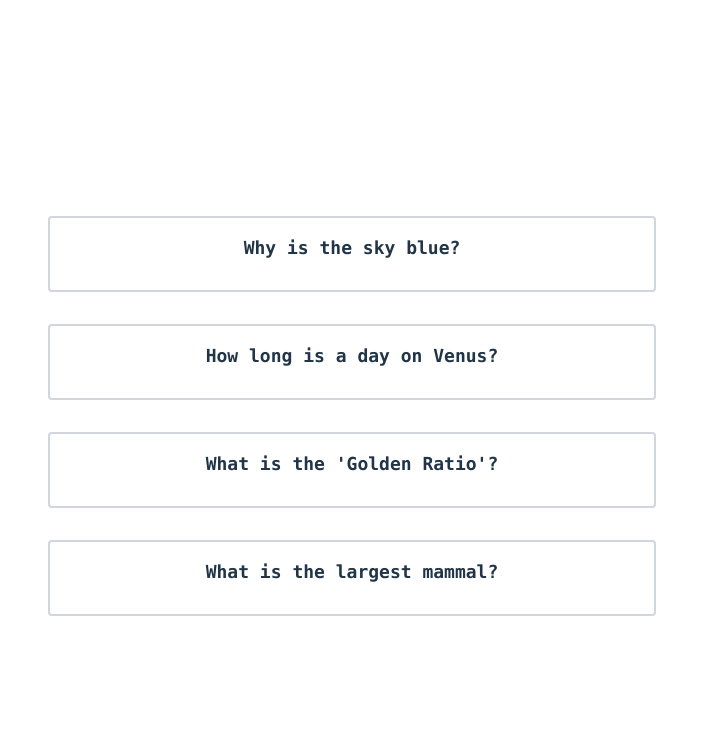
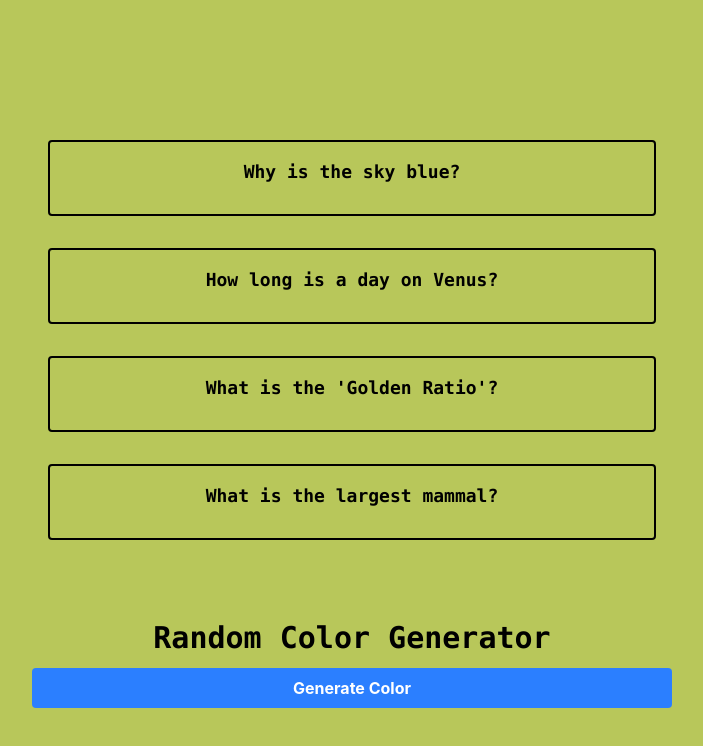
Before and after one commit to junaid-h0ssain/comp-react, a React (Vite) app: page / in a window 1280 px wide. Shown: the top 746 px of the page, without its empty margins (288-991 px from the left). Built offline with nearby package versions, Linux system fonts and the light colour scheme.

Commit message:
feat: add RandomColorGenerator component and update App layout

```diff
--- a/src/App.tsx
+++ b/src/App.tsx
@@ -1,12 +1,14 @@
 import Accordion from "./components/Accordion"
+import RandomColorGenerator from "./components/RandomColorGenerator"
 
 
 function App() {
 
 
   return (
-    <div className="flex justify-center items-center h-screen m-4 p-4">
+    <div className="flex flex-col justify-center items-center h-screen m-4 p-4">
       <Accordion />
+      <RandomColorGenerator />
     </div>
   )
 }
--- a/src/components/Accordion.tsx
+++ b/src/components/Accordion.tsx
@@ -37,13 +37,12 @@ export default function Accordion() {
     } else {
       setSelected(id);
     }
-    console.log(selected);
   }
 
   return (
     <div className="flex flex-col text-center justify-center w-2xl m-4 p-4">
       {data.map((item) => (
-        <div key={item.id} className="flex flex-col m-4 p-4 border-2 border-gray-300 rounded">
+        <div key={item.id} className="flex flex-col m-4 p-4 border-2 border-black-300 rounded">
           <h3 onClick={() => toggle(item.id)} className="font-mono font-extrabold text-lg mb-3 cursor-pointer">{item.question}</h3>
           {selected === item.id && <p className="font-mono">{item.answer}</p>}
         </div>
--- /dev/null
+++ b/src/components/RandomColorGenerator.tsx
@@ -0,0 +1,35 @@
+import React from "react";
+
+
+export default function RandomColorGenerator() {
+
+  function generateRandomColor() {
+    const letters = "0123456789ABCDEF";
+    let color = "#";
+    for (let i = 0; i < 6; i++) {
+      // eslint-disable-next-line react-hooks/purity
+      color += letters[Math.floor(Math.random() * 16)];
+    }
+    console.log(color);
+    return color;
+  }
+
+  const [color, setColor] = React.useState<string>(generateRandomColor());
+  const randomColor = color;
+
+  return (
+    <div className="flex flex-col text-center justify-center w-2xl m-4 p-4">
+        <style>
+          {`
+            body{
+                 background-color: ${randomColor};
+            }
+          `}
+        </style>
+      <h1 className="font-mono font-extrabold text-3xl mb-3">Random Color Generator</h1>
+      <button onClick={() => setColor(generateRandomColor())} className="bg-blue-500 hover:bg-blue-700 text-white font-bold py-2 px-4 rounded">
+        Generate Color
+      </button>
+    </div>
+  );
+}
--- a/src/index.css
+++ b/src/index.css
@@ -1,63 +1 @@
 @import "tailwindcss";
-
-
-:root {
-  font-family: system-ui, Avenir, Helvetica, Arial, sans-serif;
-  line-height: 1.5;
-  font-weight: 400;
-
-  color-scheme: light dark;
-  color: rgba(255, 255, 255, 0.87);
-  background-color: #242424;
-
-  font-synthesis: none;
-  text-rendering: optimizeLegibility;
-  -webkit-font-smoothing: antialiased;
-  -moz-osx-font-smoothing: grayscale;
-}
-
-a {
-  font-weight: 500;
-  color: #646cff;
-  text-decoration: inherit;
-}
-a:hover {
-  color: #535bf2;
-}
-
-h1 {
-  font-size: 3.2em;
-  line-height: 1.1;
-}
-
-button {
-  border-radius: 8px;
-  border: 1px solid transparent;
-  padding: 0.6em 1.2em;
-  font-size: 1em;
-  font-weight: 500;
-  font-family: inherit;
-  background-color: #1a1a1a;
-  cursor: pointer;
-  transition: border-color 0.25s;
-}
-button:hover {
-  border-color: #646cff;
-}
-button:focus,
-button:focus-visible {
-  outline: 4px auto -webkit-focus-ring-color;
-}
-
-@media (prefers-color-scheme: light) {
-  :root {
-    color: #213547;
-    background-color: #ffffff;
-  }
-  a:hover {
-    color: #747bff;
-  }
-  button {
-    background-color: #f9f9f9;
-  }
-}
```
